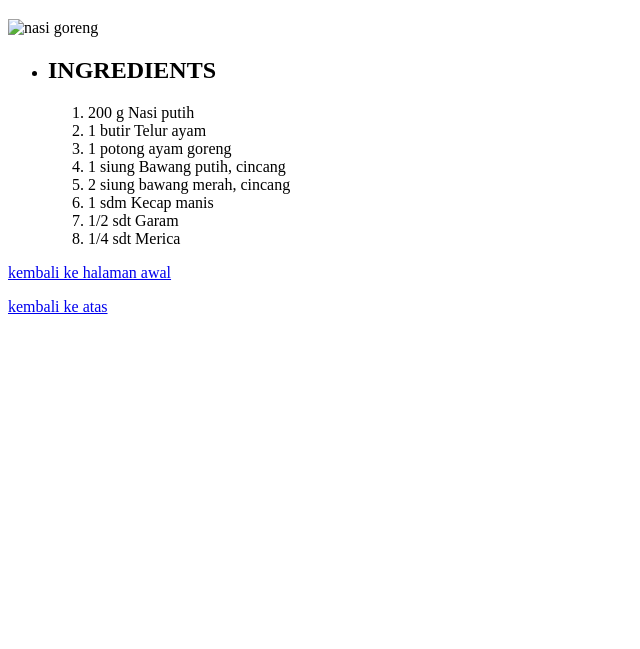
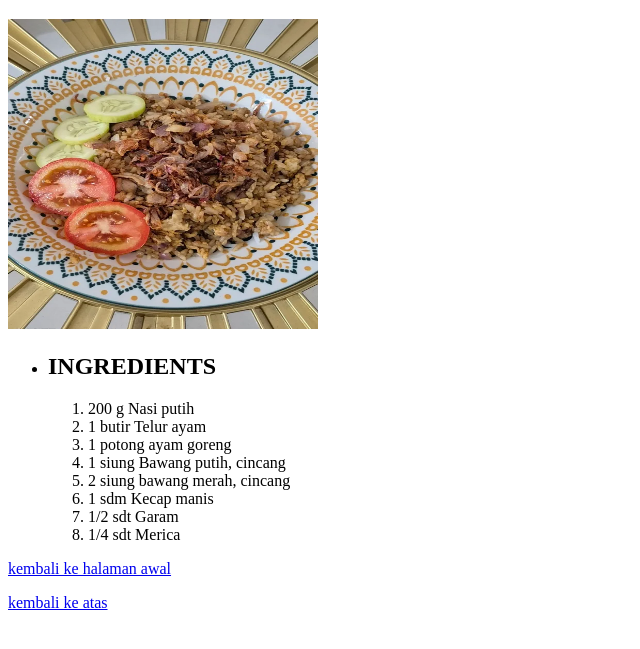
Before and after one commit to jamaludin31march/odin-recipes, a plain HTML site: page recipes/nasigoreng.html in a window 1280 px wide. Shown: the part 61-710 px from the top of the page, without its empty margins (0-640 px from the left). Drawn offline with Linux system fonts and the light colour scheme.

Commit message:
fix bug jpg tidak bekerja semestinya

```diff
--- a/recipes/nasigoreng.html
+++ b/recipes/nasigoreng.html
@@ -10,7 +10,7 @@
     <h1>NASI GORENG</h1>
 
 
-    <img src="./image/nasi-goremg.jpg" alt="nasi goreng" width="310" height="310">
+    <img src="/image/nasi-goremg.jpg" alt="nasi goreng" width="310" height="310">
 
 
     <ul>
```
